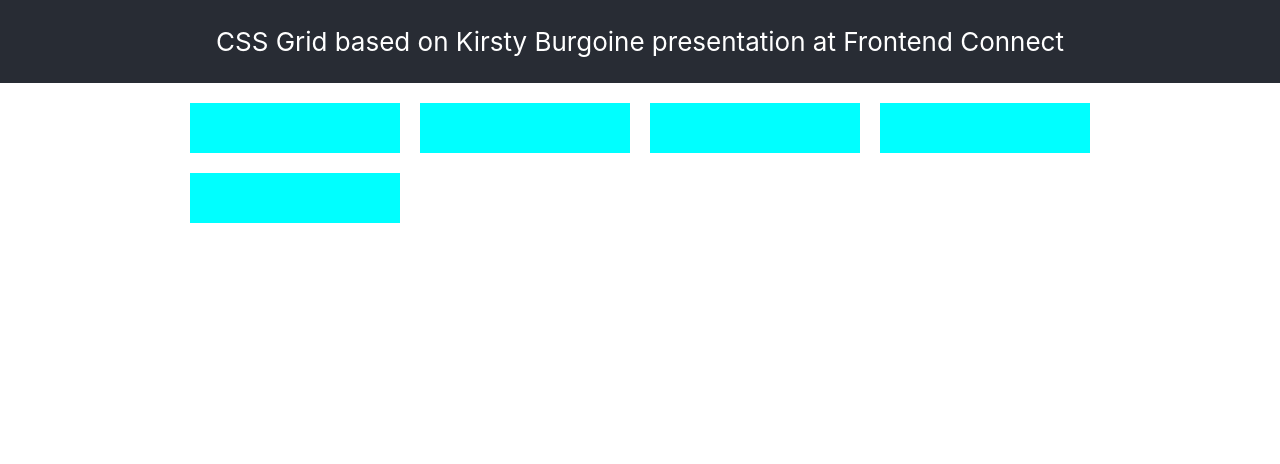
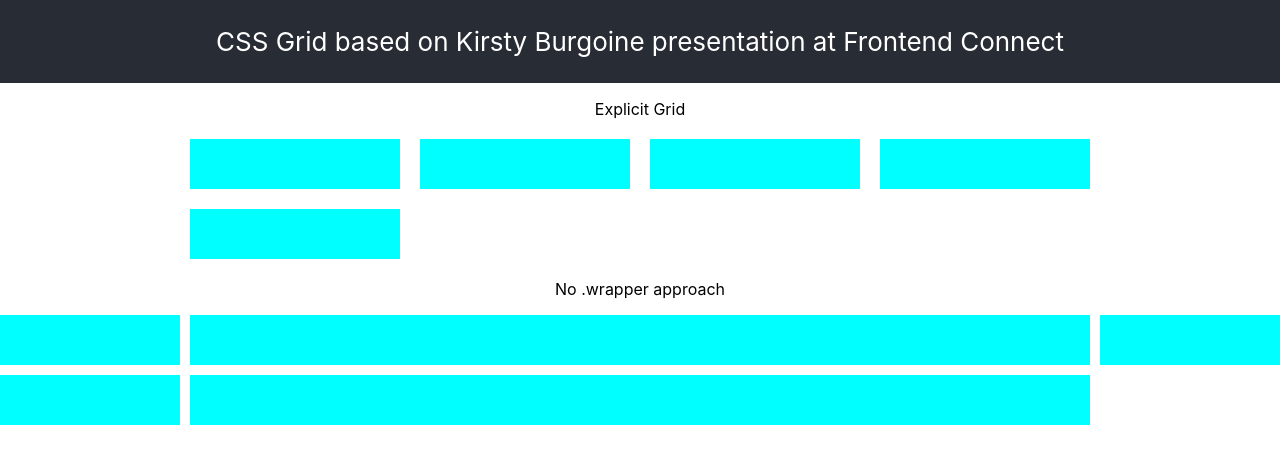
Before and after one commit to annakowalczuk/css-grid, a React (Create React App) app: page / in a window 1280 px wide. Shown: the top 464 px of the page. Built offline with nearby package versions, Linux system fonts and the light colour scheme.

Commit message:
Add grid without wrapper

```diff
--- a/package.json
+++ b/package.json
@@ -6,6 +6,7 @@
     "@testing-library/jest-dom": "^4.2.4",
     "@testing-library/react": "^9.3.2",
     "@testing-library/user-event": "^7.1.2",
+    "node-sass": "^4.13.0",
     "react": "^16.12.0",
     "react-dom": "^16.12.0",
     "react-scripts": "3.3.0",
--- a/src/App.css
+++ /dev/null
@@ -1,48 +0,0 @@
-.App {
-  text-align: center;
-}
-
-.App-header {
-  background-color: #282c34;
-  /* min-height: 100vh; */
-  display: flex;
-  flex-direction: column;
-  align-items: center;
-  justify-content: center;
-  font-size: calc(10px + 2vmin);
-  color: white;
-}
-
-/* IE Fallbacks */
-.grid__container {
-  display: flex;
-  flex-flow: row wrap;
-}
-
-.grid__container > * {
-  margin: 10px;
-}
-
-@supports( display: grid ) {
-
-  .grid__container {
-    display: grid;
-    width: 100%;
-    max-width: 900px;
-    margin: 20px auto;
-    grid-template-columns: repeat(auto-fill, minmax(200px, 1fr));
-    grid-template-rows: auto;
-    grid-gap: 20px;
-  }
-
-  .grid__container > * {
-    margin: unset;
-  }
-
-}
-
-.grid__item {
-  background-color: aqua;
-  min-height: 50px;
-  width: 100%;
-}
--- a/src/App.js
+++ b/src/App.js
@@ -1,5 +1,5 @@
 import React from 'react';
-import './App.css';
+import './App.scss';
 
 function App() {
   return (
@@ -9,7 +9,22 @@ function App() {
           CSS Grid based on Kirsty Burgoine presentation at Frontend Connect
         </p>
       </header>
-      <section>
+      <section className="explicit-grid">
+        <p>
+          Explicit Grid
+        </p>
+        <div className="grid__container">
+          <div className="grid__item"></div>
+          <div className="grid__item"></div>
+          <div className="grid__item"></div>
+          <div className="grid__item"></div>
+          <div className="grid__item"></div>
+        </div>
+      </section>
+      <section className="no-wrapper">
+        <p>
+          No .wrapper approach
+        </p>
         <div className="grid__container">
           <div className="grid__item"></div>
           <div className="grid__item"></div>
--- /dev/null
+++ b/src/App.scss
@@ -0,0 +1,66 @@
+.App {
+  text-align: center;
+}
+
+.App-header {
+  background-color: #282c34;
+  /* min-height: 100vh; */
+  display: flex;
+  flex-direction: column;
+  align-items: center;
+  justify-content: center;
+  font-size: calc(10px + 2vmin);
+  color: white;
+}
+
+/* IE Fallbacks */
+.grid__container {
+  display: flex;
+  flex-flow: row wrap;
+}
+
+.grid__container > * {
+  margin: 10px;
+}
+
+@supports( display: grid ) {
+
+  .grid__container > * {
+    margin: unset;
+  }
+
+  .explicit-grid {
+    .grid__container {
+      display: grid;
+      width: 100%;
+      max-width: 900px;
+      margin: 20px auto;
+      grid-template-columns: repeat(auto-fill, minmax(200px, 1fr));
+      grid-template-rows: auto;
+      grid-gap: 20px;
+    }
+  }
+
+  .no-wrapper {
+    .grid__container {
+      display: grid;
+      grid-template-columns:
+        [body_start]
+        minmax(10px, 1fr)
+        [container_start]
+        minmax(300px, 900px)
+        [container_end]
+        minmax(10px, 1fr)
+        [body_end];
+      grid-template-rows: auto;
+      grid-gap: 10px;
+    }
+  }
+
+}
+
+.grid__item {
+  background-color: aqua;
+  min-height: 50px;
+  width: 100%;
+}
```
Also changed, not shown: 1 other file (tests, documents, lock files or other folders).
